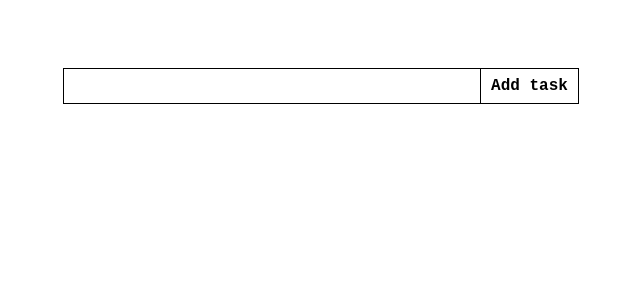
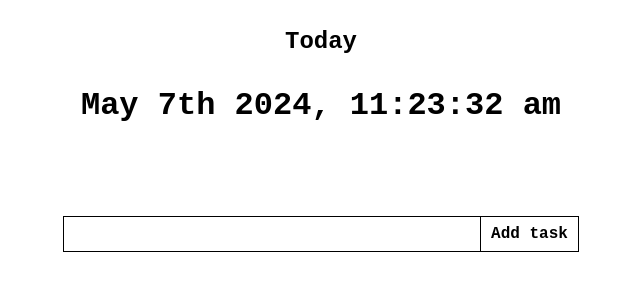
Before and after one commit to saicharith2012/todolist-react-app, a React (Create React App) app: page / in a window 1280 px wide. Shown: the top 300 px of the page, without its empty margins (319-959 px from the left). Built offline with nearby package versions, Linux system fonts and the light colour scheme.

Commit message:
feature: adding date and time component

```diff
--- a/package.json
+++ b/package.json
@@ -6,6 +6,7 @@
     "@testing-library/jest-dom": "^5.17.0",
     "@testing-library/react": "^13.4.0",
     "@testing-library/user-event": "^13.5.0",
+    "moment": "^2.30.1",
     "react": "^18.2.0",
     "react-dom": "^18.2.0",
     "react-scripts": "5.0.1",
--- a/src/App.css
+++ b/src/App.css
@@ -93,3 +93,9 @@
   background-color: rgb(200, 47, 47);
   color: rgb(0,0,0);
 }
+
+
+.datetime {
+  font-size: 32px;
+  font-weight: 600;
+}
--- a/src/App.js
+++ b/src/App.js
@@ -1,6 +1,7 @@
 import "./App.css";
 import { useState } from "react";
 import { Task } from "./Components/Task.jsx";
+import DateTimeComponent from "./Components/DateAndTimeComponent.jsx";
 
 function App() {
   const [todoList, setToDoList] = useState([]);
@@ -36,6 +37,7 @@ function App() {
 
   return (
     <div className="App">
+    <DateTimeComponent />
       <div className="add-task">
         <input
           onChange={handleChange}
--- /dev/null
+++ b/src/Components/DateAndTimeComponent.jsx
@@ -0,0 +1,23 @@
+import React, { useState, useEffect } from 'react';
+import moment from 'moment';
+
+const DateTimeComponent = () => {
+  const [currentDateTime, setCurrentDateTime] = useState(moment().format('MMMM Do YYYY, h:mm:ss a'));
+
+  useEffect(() => {
+    const interval = setInterval(() => {
+      setCurrentDateTime(moment().format('MMMM Do YYYY, h:mm:ss a'));
+    }, 1000);
+
+    return () => clearInterval(interval);
+  }, []);
+
+  return (
+    <div>
+      <h2 className='Title'>Today</h2>
+      <p className='datetime'>{currentDateTime}</p>
+    </div>
+  );
+};
+
+export default DateTimeComponent;
```
Also changed, not shown: 1 other file (tests, documents, lock files or other folders).
